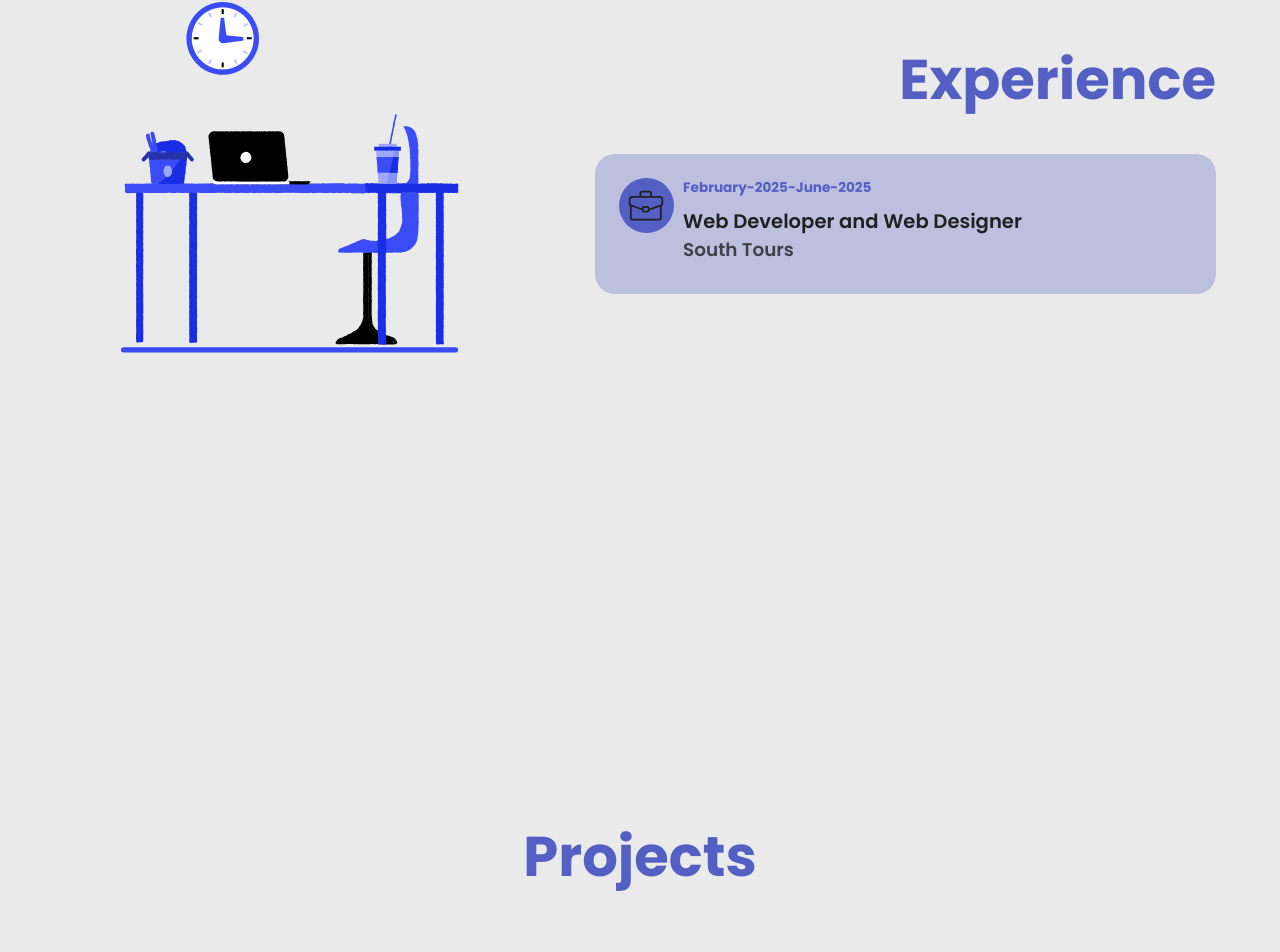
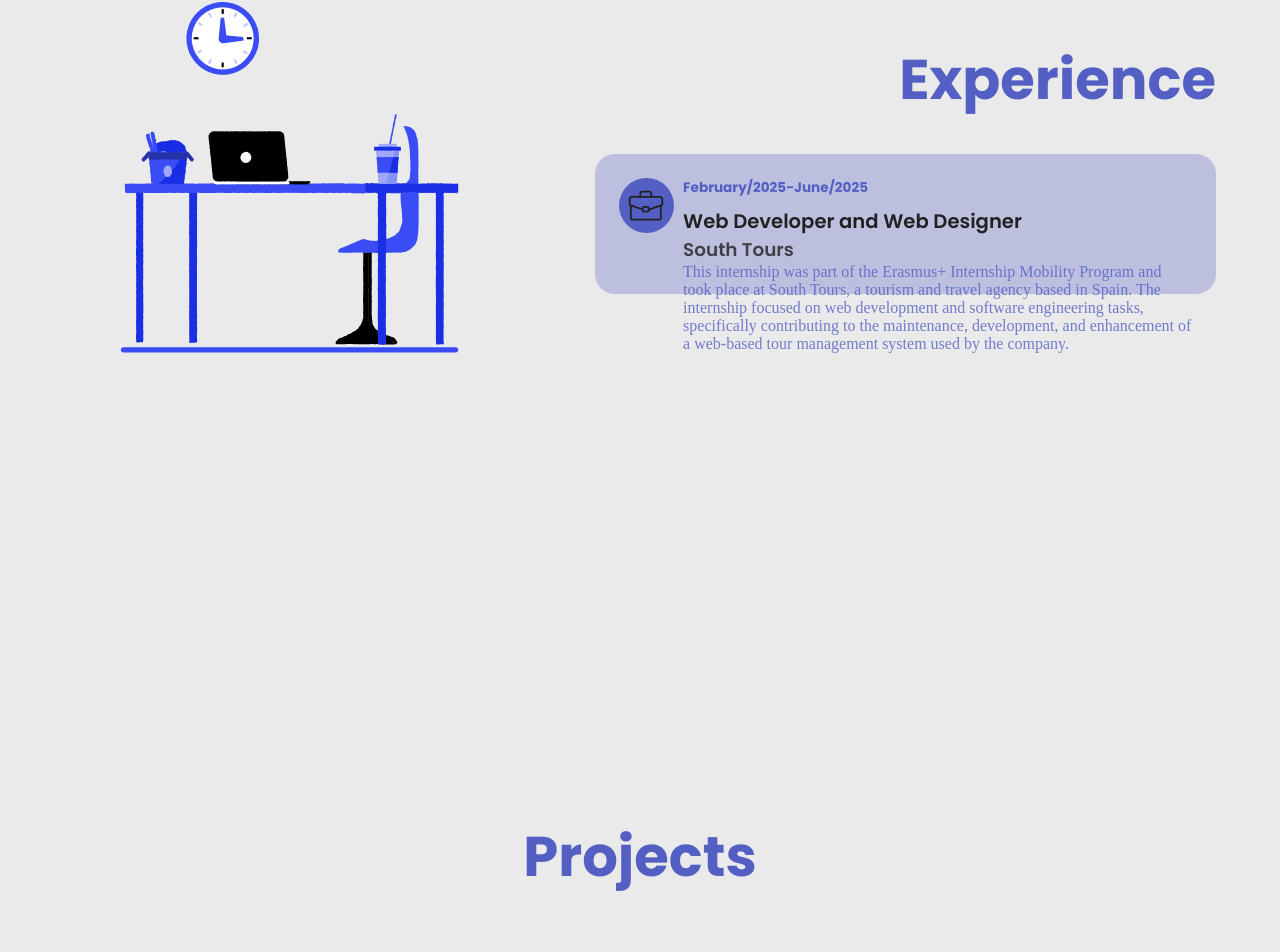
Before and after one commit to Emmicoke/Portfolio, a React (Create React App) app: page / in a window 1280 px wide. Shown: the part 2914-3866 px from the top of the page. Built offline with nearby package versions, Linux system fonts and the light colour scheme; a web font is replaced by a local one.

Commit message:
Changed the experience section

```diff
--- a/src/components/Experience/ExperienceCard.js
+++ b/src/components/Experience/ExperienceCard.js
@@ -32,9 +32,12 @@ function ExperienceCard({id, company, jobtitle, startYear, startMonth, endMonth,
                     <img src={theme.type === 'light' ? expImgBlack : expImgWhite} alt="" />
                 </div>
                 <div className="experience-details">
-                    <h6 style={{color: theme.primary}}>{startMonth}-{startYear}-{endMonth}-{endYear}</h6>
+                    <h6 style={{color: theme.primary}}>{startMonth}/{startYear}-{endMonth}/{endYear}</h6>
                     <h4 style={{color: theme.tertiary}}>{jobtitle}</h4>
                     <h5 style={{color: theme.tertiary80}}>{company}</h5>
+                    <h7 style={{color: theme.primary80}}>This internship was part of the Erasmus+ Internship Mobility Program and took place at South Tours, a tourism and travel
+                        agency based in Spain. The internship focused on web development and software engineering tasks, specifically contributing to the maintenance, development,
+                        and enhancement of a web-based tour management system used by the company.</h7>
                 </div>
             </div>
         </Fade>
```
